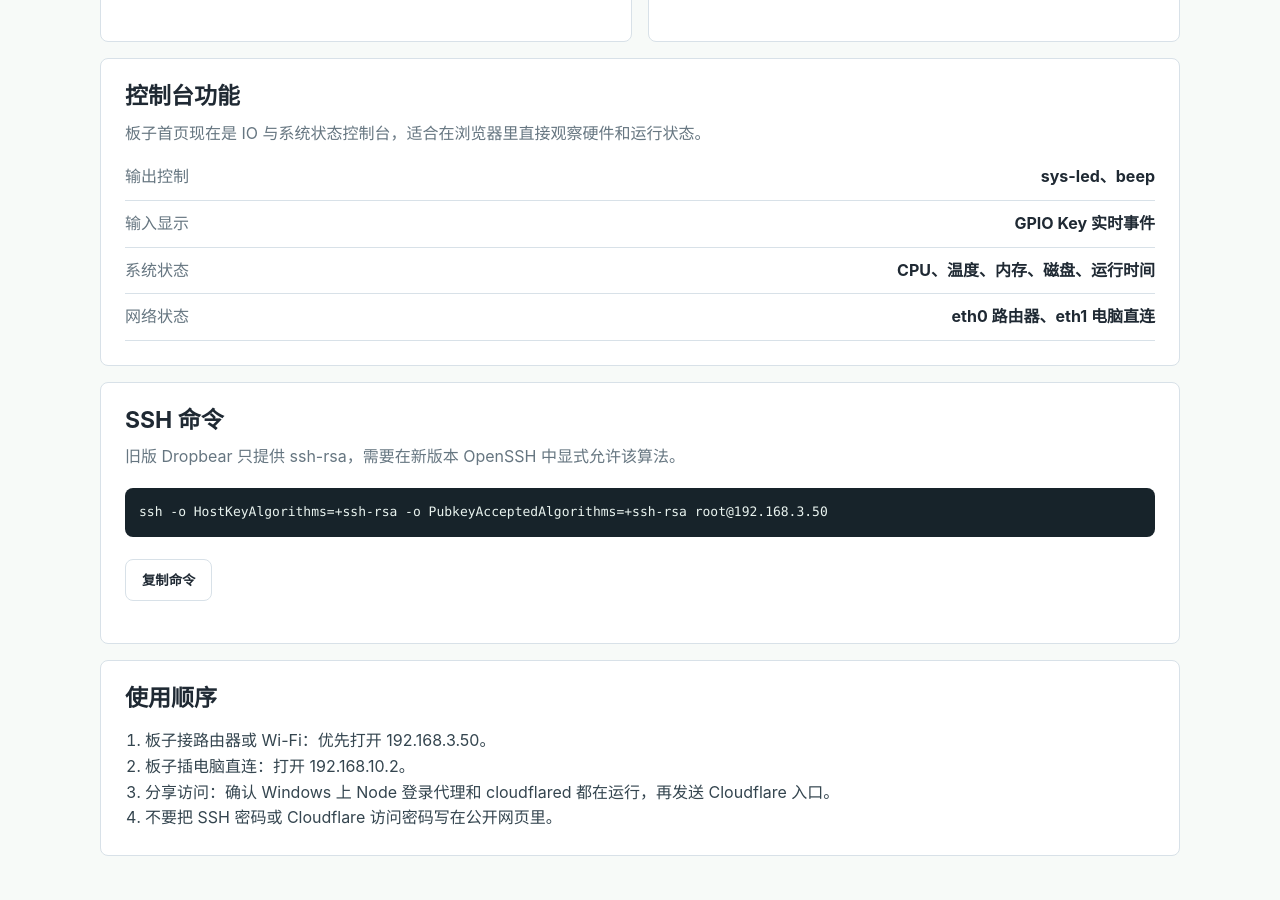
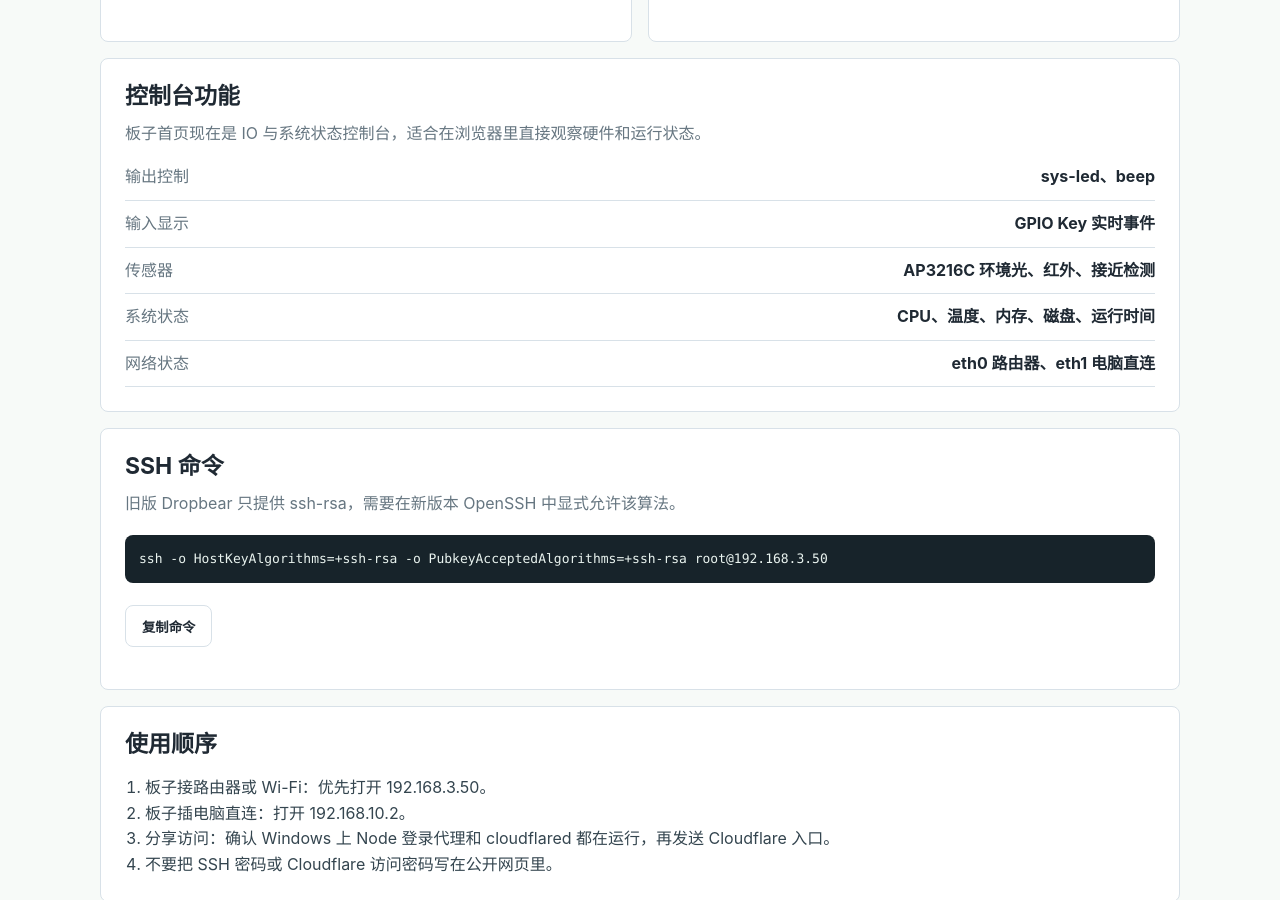
Before and after one commit to single5240/single5240.github.io, a Jekyll site: the page board.html, which Jekyll copies as it is, in a window 1280 px wide and 900 px high, scrolled down 767 px. Built offline with Jekyll 4.4.1, drawn with Linux system fonts in a browser that asks for light colours.

Commit message:
Document board AP3216C sensor module

```diff
--- a/board.html
+++ b/board.html
@@ -282,6 +282,7 @@
           <ul class="status">
             <li><span>输出控制</span><strong>sys-led、beep</strong></li>
             <li><span>输入显示</span><strong>GPIO Key 实时事件</strong></li>
+            <li><span>传感器</span><strong>AP3216C 环境光、红外、接近检测</strong></li>
             <li><span>系统状态</span><strong>CPU、温度、内存、磁盘、运行时间</strong></li>
             <li><span>网络状态</span><strong>eth0 路由器、eth1 电脑直连</strong></li>
           </ul>
```
